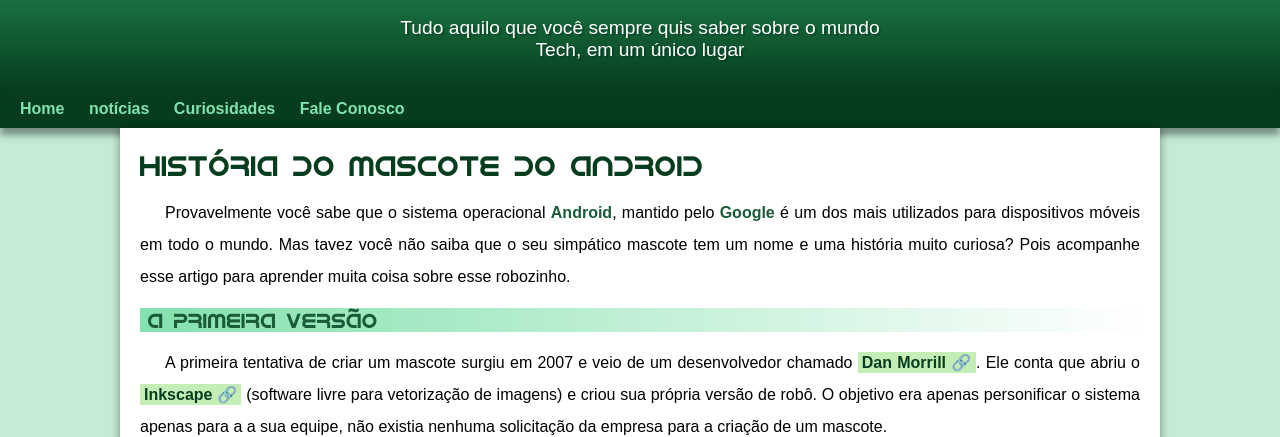
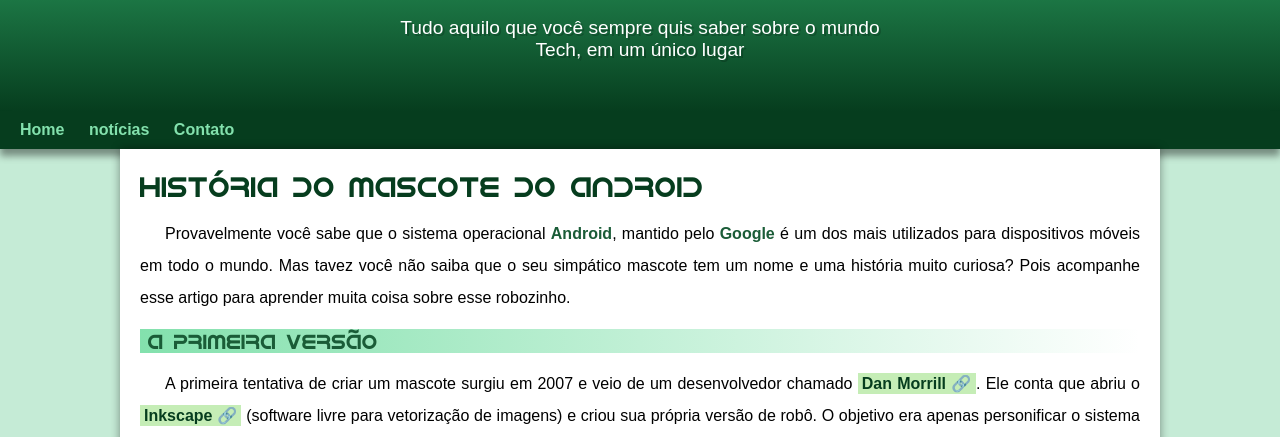
Before and after one commit to brunovargas320/projeto-android, a plain HTML site: page index.html in a window 1280 px wide. Shown: the part 100-537 px from the top of the page. Drawn offline with Linux system fonts and the light colour scheme; a web font is replaced by a local one.

Commit message:
problema de padding corrigido

```diff
--- a/estilo/style.css
+++ b/estilo/style.css
@@ -49,7 +49,7 @@
     padding-left: 10px;
     padding-right: 10px;
     margin: auto;
-    margin-bottom: 30px;
+    padding-bottom: 50px;
     max-width: 500px;
     text-shadow: 2px 2px 0px rgba(0, 0, 0, 0.203);
 
--- a/index.html
+++ b/index.html
@@ -16,8 +16,7 @@
     <nav>
         <a href="#">Home</a>
         <a href="#">notícias</a>
-        <a href="#">Curiosidades</a>
-        <a href="#">Fale Conosco</a>
+        <a href="#">Contato</a>
     </nav>
 
     <main>
@@ -86,7 +85,7 @@
     </main>
 
     <footer>
-        <p>Site criado por <a href="https://github.com/brunovargas320?tab=repositories" target="_blank">Bruno Vargas</a> para o <a href="https://www.youtube.com/@cursoemvideo" target="_blank">CursoemVideo</a>.</p>
+        <p>Site criado por <a href="https://github.com/brunovargas320?tab=repositories" target="_blank">Bruno Vargas</a> no <a href="https://www.youtube.com/@cursoemvideo" target="_blank">CursoemVideo</a>.</p>
     </footer>
 </body>
 </html>
```
